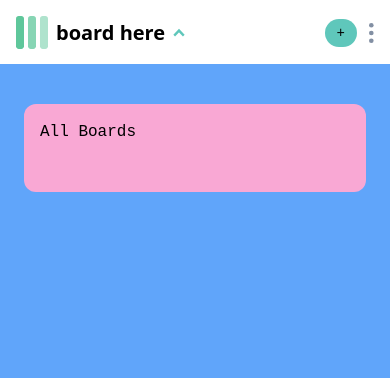
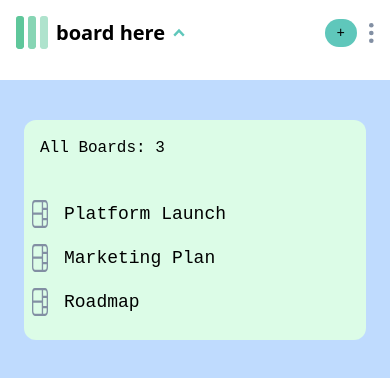
Before and after one commit to EmzB/Agile-Wave, a React (Vite) app in the folder Agile-Wave/: page / in a window 390 px wide. Both pictures are taken after a click on the picture 179 px from the left and 32 px from the top of the page. Shown: the top 378 px of the page. Built offline with nearby package versions, Linux system fonts and the light colour scheme.

Commit message:
mobile -v  fetch boards success

```diff
--- a/Agile-Wave/src/Components/DropdownMenu.jsx
+++ b/Agile-Wave/src/Components/DropdownMenu.jsx
@@ -1,12 +1,12 @@
 import React from 'react'
 import { useSelector } from 'react-redux'
-
+import boardIcon from '../assets/board.svg'
 function DropdownMenu({setdropDown}) {
 
     const boards = useSelector((state)=> state.boards)
     console.log(boards)
   return (
-    <div className='py-10 px-6  bg-blue-400 left-0 right-0 bottom-[-100vh] top-16 absolute'
+    <div className='py-10 px-6  bg-blue-200 left-0 right-0 bottom-[-100vh] top-20 absolute'
         onClick={(e)=> {
             if (e.target !== e.currentTarget){
             return
@@ -14,9 +14,20 @@ function DropdownMenu({setdropDown}) {
             setdropDown(false)
             console.log(e.currentTarget)
         }}>
-        <div className='bg-pink-300 w-full py-4 rounded-xl'>
+        <div className=' w-full py-4 rounded-xl bg-green-100'>
             <h3 className='
-            text-black-800 mx-4 mb-8'>All Boards</h3>
+            text-black-800 mx-4 mb-8'>All Boards: {boards?.length}</h3>
+            <div>
+                {boards.map((board, index)=> (
+                     <div key={index}
+                        className='flex py-2 '>
+                        <img src={boardIcon} className='px-2' />
+                        <p className='px-2 text-lg'>{board.name}</p>
+                        </div>
+                )
+
+                )}
+            </div>
 
         </div>
     </div>
```
Also changed, not shown: Agile-Wave/src/assets/board.svg (added).
